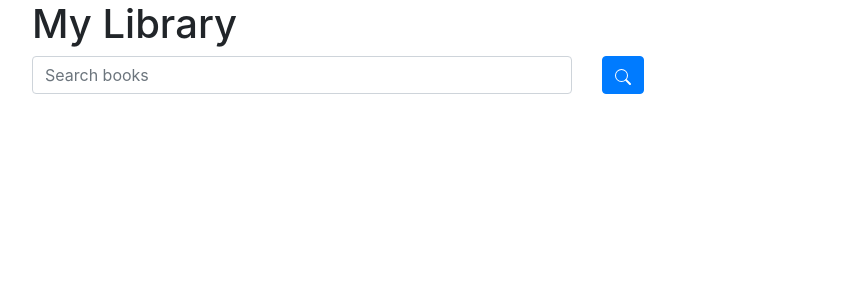
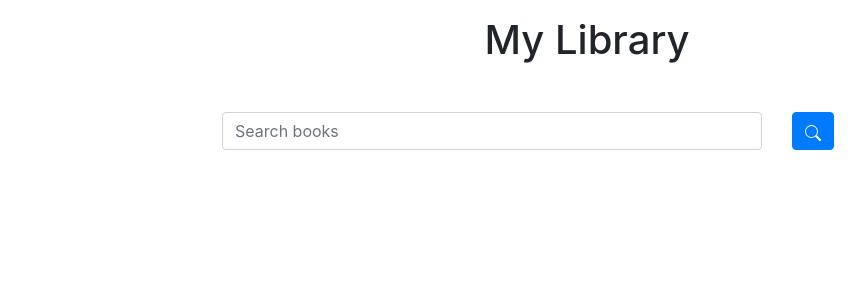
Before and after one commit to chipfrog/MyLibrary, a React (Create React App) app in the folder front-end/: page / in a window 1280 px wide. Shown: the top 300 px of the page, without its empty margins (53-918 px from the left). Built offline with nearby package versions, Linux system fonts and the light colour scheme.

Commit message:
modified appearance

```diff
--- a/front-end/package.json
+++ b/front-end/package.json
@@ -11,6 +11,7 @@
     "react-bootstrap": "^1.4.0",
     "react-dom": "^17.0.1",
     "react-icons": "^3.11.0",
+    "react-router-dom": "^5.2.0",
     "react-scripts": "4.0.0",
     "web-vitals": "^0.2.4"
   },
--- a/front-end/src/App.js
+++ b/front-end/src/App.js
@@ -1,30 +1,17 @@
-import { useState, useEffect } from 'react';
+import { useState } from 'react';
 import { Container } from 'react-bootstrap';
-import './App.css';
 import Searchbar from './Components/SearchBar'
-import Book from './Components/Book'
 import BookGrid from './Components/BookGrid'
 
 
 const App = () => {
   const [books, setBooks] = useState([])
 
-  // useEffect(() => {
-  //   setBooks(books)
-  // }, [books])
-
   return (
-    <Container>
-      <h1>My Library</h1>
+    <Container >
+      <h1 className="mt-3 text-center" >My Library</h1>
       <Searchbar setBooks={setBooks}/>
       <BookGrid books={books} />
-
-      {/* {books.length > 0 &&
-        books.map(book => {
-          return (
-            <Book info={book} key={book.id}/>
-          )
-      })} */}
     </Container>
   );
 }
--- a/front-end/src/Components/Book.js
+++ b/front-end/src/Components/Book.js
@@ -1,27 +1,30 @@
 import React from 'react'
-import { Card, Row, Col, Button } from 'react-bootstrap'
+import { Card, Row, Col, Button, Image } from 'react-bootstrap'
 
 const Book = ({ info }) => {
   const bookInfo = info.volumeInfo
 
-  if (bookInfo.imageLinks !== undefined) {
     return (
-      <Card style={{ width: '10rem' }}>
-        <Row>
-          <Col>
-            <Card.Img variant="top" src={bookInfo.imageLinks.thumbnail} style={{ width: '9rem' }}/>
-          </Col>
-          <Col>
-            {/* <Card.Body>
-              <Card.Title>{bookInfo.title}</Card.Title>
-              <Card.Subtitle>{bookInfo.authors}</Card.Subtitle>
-            </Card.Body> */}
-          </Col>
-        </Row>
-      </Card>
+      <p>
+        <Image src={bookInfo.imageLinks.thumbnail} />
+      </p>
     )
-  }
-  return null
+    // return (
+    //   <Card style={{ width: '10rem' }}>
+    //     <Row>
+    //       <Col>
+    //         <Card.Img variant="top" src={bookInfo.imageLinks.thumbnail} style={{ width: '9rem' }}/>
+    //       </Col>
+    //       <Col>
+    //         {/* <Card.Body>
+    //           <Card.Title>{bookInfo.title}</Card.Title>
+    //           <Card.Subtitle>{bookInfo.authors}</Card.Subtitle>
+    //         </Card.Body> */}
+    //       </Col>
+    //     </Row>
+    //   </Card>
+    // )
+
 }
 
 export default Book
--- a/front-end/src/Components/BookGrid.js
+++ b/front-end/src/Components/BookGrid.js
@@ -2,35 +2,32 @@ import { Container, Row, Col } from 'react-bootstrap';
 import Book from './Book'
 
 const BookGrid = ({ books }) => {
-  console.log(books)
   let size = Object.keys(books).length
-  console.log(size)
-
   let rows = []
   let rowCounter = 0
   let itemCounter = 0
 
 
   for (let i = 0; i < size; i ++) {
-    if (!(itemCounter % 4)) {
+    if (!(itemCounter % 6)) {
       rowCounter ++
       rows[rowCounter] = []
     }
-    rows[rowCounter].push(books[i])
-    itemCounter ++
+    // Adds only books with cover image
+    if (books[i].volumeInfo.imageLinks !== undefined) {
+      rows[rowCounter].push(books[i])
+      itemCounter ++
+    }
   }
 
-  console.log(rows)
-
-
   return (
-    <Container>
+    <div >
       {rows.map(row => {
         return (
-        <Row>
+        <Row className='text-center'>
           {row.map(book => {
             return (
-              <Col key={book.id}>
+              <Col sm={6} md={4} lg={2} key={book.id}>
                 <Book info={book} key={book.id}/>
               </Col>
             )
@@ -38,7 +35,7 @@ const BookGrid = ({ books }) => {
         </Row>
         )
       })}
-    </Container>
+    </div>
   )
 }
 
--- a/front-end/src/Components/SearchBar.js
+++ b/front-end/src/Components/SearchBar.js
@@ -1,7 +1,7 @@
 import React, { useState } from 'react'
 import { Button, Form, Row, Col } from 'react-bootstrap'
 import { BsSearch } from 'react-icons/bs'
-import {  getBooks } from '../services/googleBooks'
+import {  getBooks } from '../Services/googleBooks'
 
 const Searchbar = (props) => {
   const [text, setText] = useState('')
@@ -23,16 +23,16 @@ const Searchbar = (props) => {
   }
 
   return (
-    <Form id={'search bar'} onSubmit={fetchBooks}>
+    <Form className="mt-5 mb-5" id={'search bar'} onSubmit={fetchBooks}>
       <Row>
-        <Col>
+        <Col xs={{ span: 5, offset: 3 }} sm={{ span: 6, offset: 3 }} md={{ span: 6, offset: 2 }} lg={{ span: 6, offset: 2 }}>
           <Form.Control
             type="text"
             placeholder="Search books"
             onChange={handleChange}
           />
         </Col>
-        <Col>
+        <Col xs={1} >
           <Button variant="primary" type="submit">
             <BsSearch />
           </Button>
--- a/front-end/src/services/googleBooks.js
+++ b/front-end/src/Services/googleBooks.js
@@ -3,5 +3,6 @@ const baseUrl = 'http://localhost:3001'
 
 export const getBooks = async (filter) => {
   const result = await axios.get(`${baseUrl}/api/googlebooks/${filter}`)
+  console.log(result.data)
   return result.data
 }
--- a/front-end/src/index.js
+++ b/front-end/src/index.js
@@ -1,6 +1,5 @@
 import React from 'react';
 import ReactDOM from 'react-dom';
-import './index.css';
 import App from './App';
 
 ReactDOM.render(
```
Also changed, not shown: front-end/src/Views/BookInfo.js (added, +7 -0 lines), 1 other file (tests, documents, lock files or other folders).
